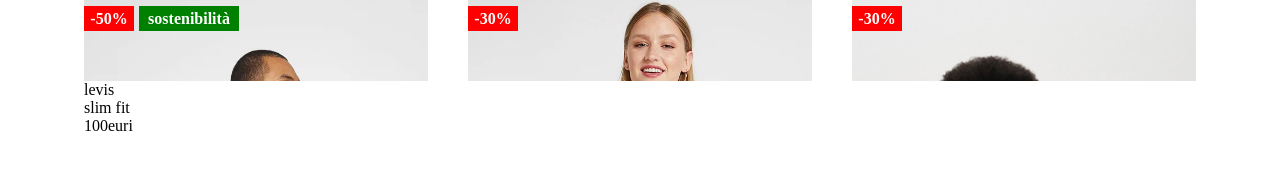
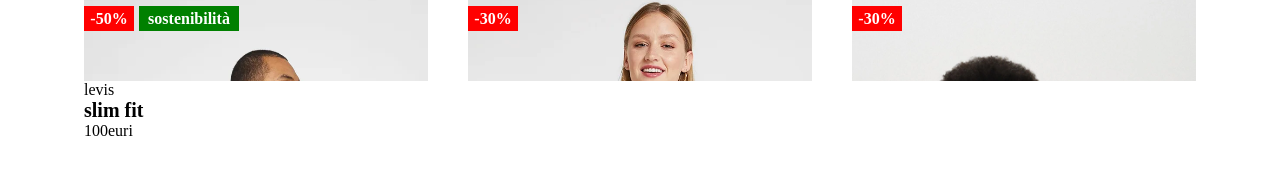
Before and after one commit to fedepaloz/html-css-boolando, a plain HTML site: page index.html in a window 1280 px wide. Shown: the part 749-928 px from the top of the page. Drawn offline with Linux system fonts and the light colour scheme.

```diff
--- a/css/style.css
+++ b/css/style.css
@@ -174,3 +174,5 @@ header {
 
 
 .art-info{position: absolute;top: 100%;height: 10px;}
+
+.fit{font-size: 20px;font-weight: bold;}
```
Also changed, not shown: index.html (+24 -1 lines).
